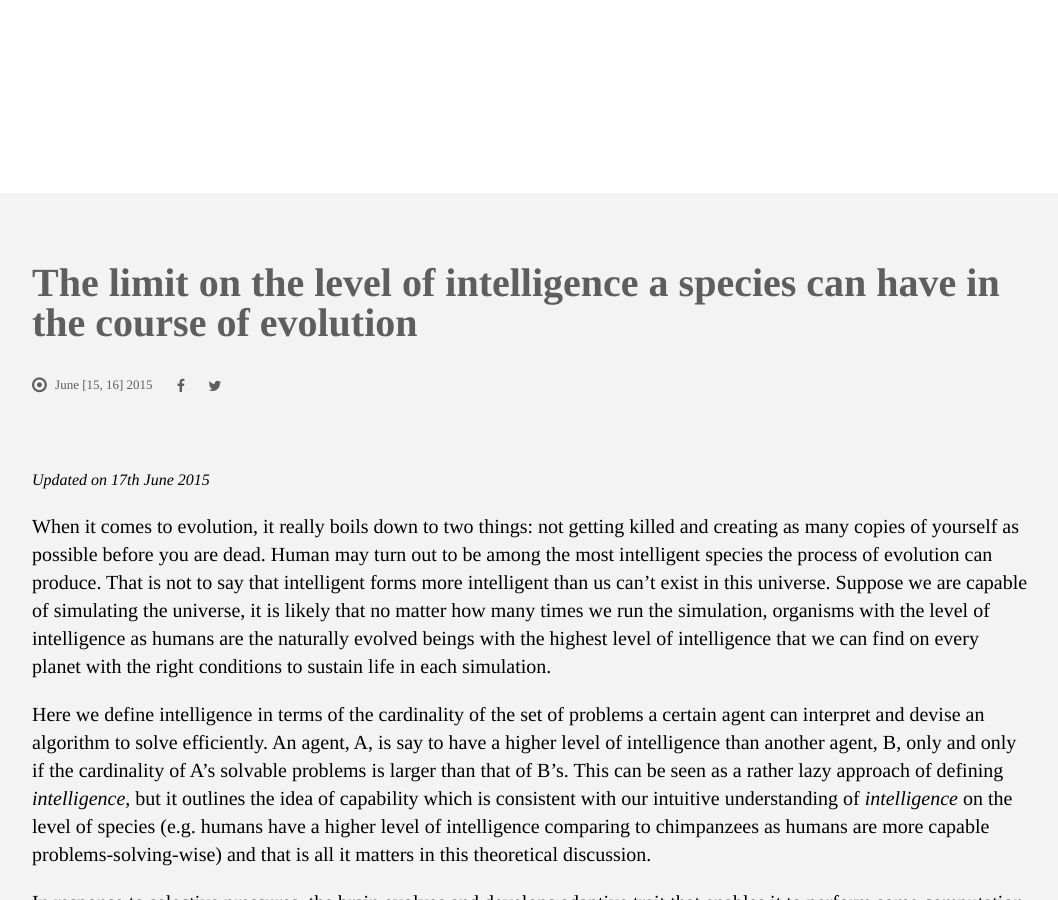
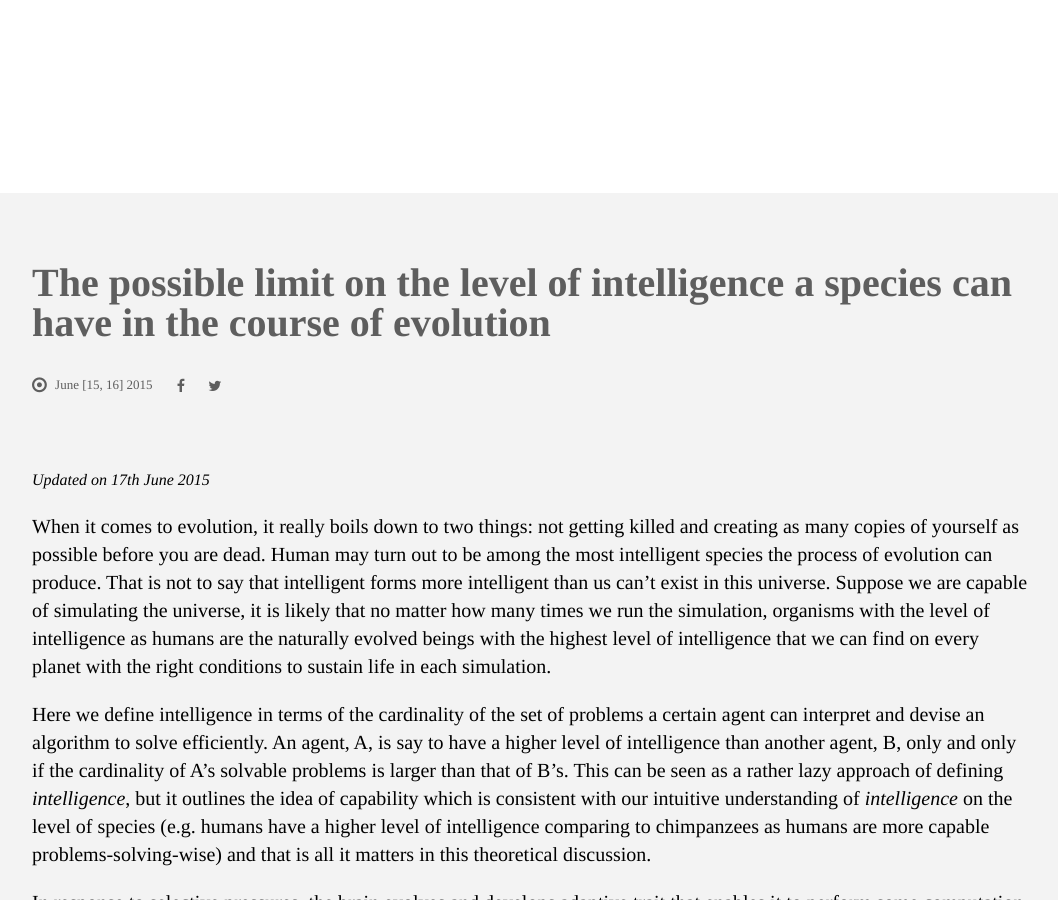
Before and after one commit to archywillhe/0a-Jekyll, a Jekyll site: the page built from _posts/2015-06-16-the-limit-on-the-level-of-intelligence-a-species-can-have-in-the-course-of-evolution.md, in a window 1280 px wide and 900 px high, scrolled down 754 px. Shown: the whole window, without its empty margins (108-1166 px from the left). Built offline with Jekyll 4.4.1, drawn with Linux system fonts in a browser that asks for light colours; nearby versions of some CDN libraries.

Commit message:
minor edtions

```diff
--- a/_posts/2015-06-16-the-limit-on-the-level-of-intelligence-a-species-can-have-in-the-course-of-evolution.md
+++ b/_posts/2015-06-16-the-limit-on-the-level-of-intelligence-a-species-can-have-in-the-course-of-evolution.md
@@ -4,7 +4,7 @@ postType: dailylog
 font: garamond
 extraClasses:
 postType: dailylog
-title: "The limit on the level of intelligence a species can have in the course of evolution"
+title: "The possible limit on the level of intelligence a species can have in the course of evolution"
 metaTitle:
 metaDescription:
 publishedOn:
--- a/index.html
+++ b/index.html
@@ -2,7 +2,7 @@
 layout: lists
 font: garamond
 metaDescription: |
-    Arch Wilhes here. This is where I write.
+    0a 0a 0a 0a 0a 0a 0a 0a 0a 0a 0a 0a 0a 0a 0a 0a 0a 0a 0a 0a 0a 0a 0a 0a 0a 0a 0a 0a 0a 0a 0a 0a 0a 0a 0a 0a 0a 0a 0a 0a 0a 0a 0a 0a 0a 0a 0a 0a 0a 0a 0a 0a 0a
 postType:
   -
     name: "article"
```
